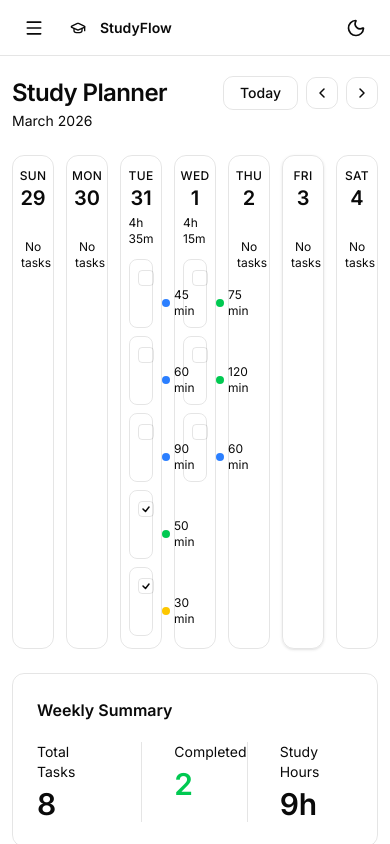
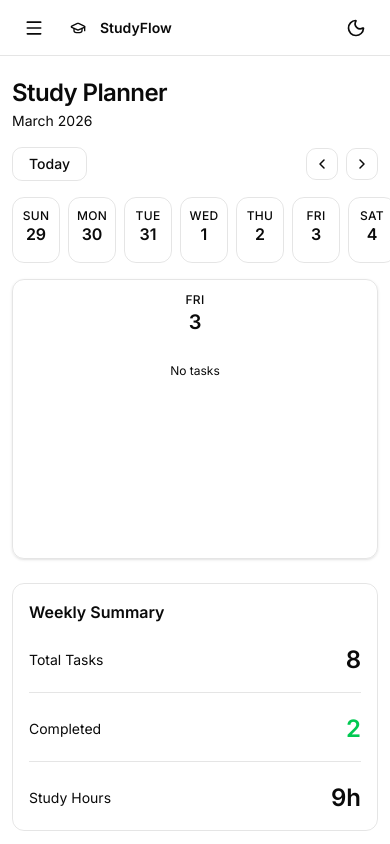
Before and after one commit to omar-z-z/StudyFlow, a Next.js app in the folder frontend/: page /planner in a window 390 px wide. Built offline with nearby package versions, Linux system fonts and the light colour scheme.

Commit message:
Refactor planner components: update task handling, improve mobile layout, and remove unused data

```diff
--- a/frontend/app/(root)/planner/page.tsx
+++ b/frontend/app/(root)/planner/page.tsx
@@ -10,10 +10,12 @@ const PlannerPage = () => {
     days,
     monthLabel,
     isCurrentWeek,
+    selectedDayIndex,
     totalTasks,
     completedTasks,
     studyMinutes,
     toggleTask,
+    selectDay,
     goToPrevWeek,
     goToNextWeek,
     goToToday,
@@ -21,7 +23,7 @@ const PlannerPage = () => {
 
   return (
     <div className="flex-1 min-h-screen bg-background px-8 py-8 pb-12 box-border max-md:px-4 max-md:py-5 max-sm:px-3">
-      {/* ── Page Header ── */}
+      {/* Page Header */}
       <PlannerHeader
         monthLabel={monthLabel}
         isCurrentWeek={isCurrentWeek}
@@ -30,10 +32,15 @@ const PlannerPage = () => {
         onToday={goToToday}
       />
 
-      {/* ── Weekly Calendar ── */}
-      <WeeklyCalendar days={days} onToggleTask={toggleTask} />
+      {/* Weekly Calendar */}
+      <WeeklyCalendar
+        days={days}
+        selectedDayIndex={selectedDayIndex}
+        onToggleTask={toggleTask}
+        onSelectDay={selectDay}
+      />
 
-      {/* ── Weekly Summary ── */}
+      {/* Weekly Summary */}
       <WeeklySummary
         totalTasks={totalTasks}
         completedTasks={completedTasks}
--- a/frontend/components/Planner/DayColumn.tsx
+++ b/frontend/components/Planner/DayColumn.tsx
@@ -1,24 +1,24 @@
-"use client";
-
 import { formatMinutes } from "@/lib/plannerUtils";
-import type { DayDescriptor } from "@/types/planner";
+import type { DayDescriptor } from "@/types/daydescriptor";
 import TaskCard from "./TaskCard";
 
 interface DayColumnProps {
   day: DayDescriptor;
-  onToggleTask: (id: number) => void;
+  onToggleTask: (id: string) => void;
+  /** When true (mobile single-day view), removes the fixed min-height constraint */
+  fullWidth?: boolean;
 }
 
-const DayColumn = ({ day, onToggleTask }: DayColumnProps) => {
+const DayColumn = ({ day, onToggleTask, fullWidth = false }: DayColumnProps) => {
   const { dayName, dayNumber, isToday, tasks } = day;
-  const totalMinutes = tasks.reduce((acc, t) => acc + t.duration, 0);
+  const totalMinutes = tasks.reduce((acc, t) => acc + t.estimatedTime, 0);
   const timeLabel = formatMinutes(totalMinutes);
 
   return (
     <div
-      className={`flex flex-col rounded-xl border min-h-[420px] transition-colors ${
+      className={`flex flex-col rounded-xl border transition-colors ${
         isToday ? "border-foreground shadow-sm" : "border-border"
-      }`}
+      } ${fullWidth ? "min-h-[280px]" : "min-h-[420px]"}`}
     >
       {/* Day header */}
       <div className="flex flex-col items-center py-3 px-2 gap-0.5">
--- /dev/null
+++ b/frontend/components/Planner/MobileDayStrip.tsx
@@ -0,0 +1,61 @@
+import type { DayDescriptor } from "@/types/daydescriptor";
+
+interface MobileDayStripProps {
+  days: DayDescriptor[];
+  selectedIndex: number;
+  onSelect: (index: number) => void;
+}
+
+const MobileDayStrip = ({
+  days,
+  selectedIndex,
+  onSelect,
+}: MobileDayStripProps) => {
+  return (
+    <div className="flex gap-2 overflow-x-auto pb-1 scrollbar-hide -mx-4 px-4 mt-4">
+      {days.map((day, index) => {
+        const isSelected = index === selectedIndex;
+        const hasTask = day.tasks.length > 0;
+
+        return (
+          <button
+            key={day.dateKey}
+            type="button"
+            onClick={() => onSelect(index)}
+            className={`
+              flex flex-col items-center gap-0.5 shrink-0 w-12 md:w-20 py-2.5 rounded-xl border transition-colors cursor-pointer
+              ${
+                isSelected
+                  ? "bg-primary border-primary text-primary-foreground"
+                  : day.isToday
+                  ? "border-foreground bg-background text-foreground"
+                  : "border-border bg-card text-foreground hover:bg-accent"
+              }
+            `}
+          >
+            <span
+              className={`text-xs font-medium uppercase tracking-wide ${
+                isSelected ? "text-primary-foreground/80" : "text-muted-foreground"
+              }`}
+            >
+              {day.dayName}
+            </span>
+            <span className="text-base font-semibold leading-none">
+              {day.dayNumber}
+            </span>
+            {/* Task count dot */}
+            {hasTask && (
+              <span
+                className={`w-1.5 h-1.5 rounded-full mt-0.5 ${
+                  isSelected ? "bg-primary-foreground/60" : "bg-muted-foreground/50"
+                }`}
+              />
+            )}
+          </button>
+        );
+      })}
+    </div>
+  );
+};
+
+export default MobileDayStrip;
--- a/frontend/components/Planner/PlannerHeader.tsx
+++ b/frontend/components/Planner/PlannerHeader.tsx
@@ -1,5 +1,3 @@
-"use client";
-
 interface PlannerHeaderProps {
   monthLabel: string;
   isCurrentWeek: boolean;
@@ -16,7 +14,7 @@ const PlannerHeader = ({
   onToday,
 }: PlannerHeaderProps) => {
   return (
-    <div className="flex items-start justify-between gap-4 flex-wrap">
+    <div className="flex items-start justify-between gap-4 flex-wrap max-sm:flex-col max-sm:items-stretch">
       {/* Left: title + month */}
       <div className="flex flex-col gap-0.5">
         <h1 className="text-2xl font-semibold text-foreground m-0 tracking-tight leading-snug">
@@ -26,7 +24,7 @@ const PlannerHeader = ({
       </div>
 
       {/* Right: navigation */}
-      <div className="flex items-center gap-2">
+      <div className="flex items-center gap-2 max-sm:justify-between">
         <button
           type="button"
           onClick={onToday}
@@ -40,6 +38,7 @@ const PlannerHeader = ({
           Today
         </button>
 
+        <div className="flex items-center gap-2 ml-auto">
           <button
             type="button"
             onClick={onPrev}
@@ -87,6 +86,7 @@ const PlannerHeader = ({
           </button>
         </div>
       </div>
+    </div>
   );
 };
 
--- a/frontend/components/Planner/TaskCard.tsx
+++ b/frontend/components/Planner/TaskCard.tsx
@@ -1,20 +1,12 @@
-"use client";
-
-import type { Task, TaskColor } from "@/types/planner";
-
-const DOT_COLOR: Record<TaskColor, string> = {
-  blue: "bg-blue-500",
-  green: "bg-green-500",
-  yellow: "bg-yellow-400",
-};
+import type { Task } from "@/types/task";
 
 interface TaskCardProps {
   task: Task;
-  onToggle: (id: number) => void;
+  onToggle: (id: string) => void;
 }
 
 const TaskCard = ({ task, onToggle }: TaskCardProps) => {
-  const { id, title, color, duration, completed } = task;
+  const { id, title, courseColor, estimatedTime, completed } = task;
 
   return (
     <div
@@ -30,7 +22,7 @@ const TaskCard = ({ task, onToggle }: TaskCardProps) => {
           onToggle(id);
         }}
         className={`
-          mt-0.5 flex-shrink-0 w-4 h-4 rounded border flex items-center justify-center transition-colors
+          mt-0.5 shrink-0 w-4 h-4 rounded border flex items-center justify-center transition-colors
           ${
             completed
               ? "bg-primary border-primary"
@@ -48,7 +40,7 @@ const TaskCard = ({ task, onToggle }: TaskCardProps) => {
           >
             <path
               d="M2 5l2.5 2.5L8 3"
-              stroke="currentColor"
+              stroke="var(--secondary)"
               strokeWidth="1.5"
               strokeLinecap="round"
               strokeLinejoin="round"
@@ -70,11 +62,10 @@ const TaskCard = ({ task, onToggle }: TaskCardProps) => {
         </p>
         <div className="flex items-center gap-1 mt-1">
           <span
-            className={`w-2 h-2 rounded-full flex-shrink-0 ${
-              DOT_COLOR[color] ?? "bg-muted"
-            }`}
+            className={`w-2 h-2 rounded-full shrink-0`}
+            style={{ backgroundColor: courseColor }}
           />
-          <span className="text-xs text-muted-foreground">{duration} min</span>
+          <span className="text-xs text-muted-foreground">{estimatedTime} min</span>
         </div>
       </div>
     </div>
--- a/frontend/components/Planner/WeeklyCalendar.tsx
+++ b/frontend/components/Planner/WeeklyCalendar.tsx
@@ -1,20 +1,49 @@
-"use client";
-
-import type { DayDescriptor } from "@/types/planner";
+import type { DayDescriptor } from "@/types/daydescriptor";
 import DayColumn from "./DayColumn";
+import MobileDayStrip from "./MobileDayStrip";
 
 interface WeeklyCalendarProps {
   days: DayDescriptor[];
-  onToggleTask: (id: number) => void;
+  selectedDayIndex: number;
+  onToggleTask: (id: string) => void;
+  onSelectDay: (index: number) => void;
 }
 
-const WeeklyCalendar = ({ days, onToggleTask }: WeeklyCalendarProps) => {
+const WeeklyCalendar = ({
+  days,
+  selectedDayIndex,
+  onToggleTask,
+  onSelectDay,
+}: WeeklyCalendarProps) => {
+  const selectedDay = days[selectedDayIndex] ?? days[0];
+
   return (
-    <div className="grid grid-cols-7 gap-3 mt-6">
-      {days.map((day) => (
-        <DayColumn key={day.dateKey} day={day} onToggleTask={onToggleTask} />
-      ))}
-    </div>
+    <>
+      {/* Mobile */}
+      <div className="lg:hidden">
+        <MobileDayStrip
+          days={days}
+          selectedIndex={selectedDayIndex}
+          onSelect={onSelectDay}
+        />
+        <div className="mt-3">
+          {selectedDay && (
+            <DayColumn
+              day={selectedDay}
+              onToggleTask={onToggleTask}
+              fullWidth
+            />
+          )}
+        </div>
+      </div>
+
+      {/* Desktop */}
+      <div className="hidden lg:grid lg:grid-cols-7 gap-3 mt-6">
+        {days.map((day) => (
+          <DayColumn key={day.dateKey} day={day} onToggleTask={onToggleTask} />
+        ))}
+      </div>
+    </>
   );
 };
 
--- a/frontend/components/Planner/WeeklySummary.tsx
+++ b/frontend/components/Planner/WeeklySummary.tsx
@@ -1,5 +1,3 @@
-"use client";
-
 interface StatCardProps {
   label: string;
   value: string | number;
@@ -33,12 +31,13 @@ const WeeklySummary = ({
   const studyHours = Math.round(studyMinutes / 60);
 
   return (
-    <div className="mt-6 rounded-xl border border-border bg-card p-6">
+    <div className="mt-6 rounded-xl border border-border bg-card p-6 max-sm:p-4">
       <h2 className="text-base font-semibold text-foreground mb-5">
         Weekly Summary
       </h2>
 
-      <div className="grid grid-cols-3 divide-x divide-border">
+      {/* Desktop: horizontal with dividers | Mobile: vertical stack */}
+      <div className="hidden sm:grid sm:grid-cols-3 sm:divide-x sm:divide-border">
         <div className="pr-8">
           <StatCard label="Total Tasks" value={totalTasks} />
         </div>
@@ -49,6 +48,27 @@ const WeeklySummary = ({
           <StatCard label="Study Hours" value={`${studyHours}h`} />
         </div>
       </div>
+
+      <div className="flex flex-col gap-5 sm:hidden">
+        <div className="flex justify-between items-center border-b border-border pb-4">
+          <span className="text-sm text-muted-foreground">Total Tasks</span>
+          <span className="text-2xl font-semibold text-foreground">
+            {totalTasks}
+          </span>
+        </div>
+        <div className="flex justify-between items-center border-b border-border pb-4">
+          <span className="text-sm text-muted-foreground">Completed</span>
+          <span className="text-2xl font-semibold text-green-500">
+            {completedTasks}
+          </span>
+        </div>
+        <div className="flex justify-between items-center">
+          <span className="text-sm text-muted-foreground">Study Hours</span>
+          <span className="text-2xl font-semibold text-foreground">
+            {studyHours}h
+          </span>
+        </div>
+      </div>
     </div>
   );
 };
--- a/frontend/hooks/usePlanner.tsx
+++ b/frontend/hooks/usePlanner.tsx
@@ -1,21 +1,25 @@
 import { useState } from "react";
 
-import { INITIAL_TASKS } from "@/lib/plannerData";
+// import { INITIAL_TASKS } from "@/lib/plannerData";
 import {
   generateWeekDays,
   getMonthLabel,
   getWeekStart,
 } from "@/lib/plannerUtils";
-import type { DayDescriptor, Task } from "@/types/planner";
+import type { DayDescriptor } from "@/types/daydescriptor";
+import { Task } from "@/types/task";
+import { tasks as dummyTasks } from "@/lib/dummy-data";
 
 interface UsePlannerReturn {
   days: DayDescriptor[];
   monthLabel: string;
   isCurrentWeek: boolean;
+  selectedDayIndex: number;
   totalTasks: number;
   completedTasks: number;
   studyMinutes: number;
-  toggleTask: (id: number) => void;
+  toggleTask: (id: string) => void;
+  selectDay: (index: number) => void;
   goToPrevWeek: () => void;
   goToNextWeek: () => void;
   goToToday: () => void;
@@ -25,7 +29,11 @@ export const usePlanner = (): UsePlannerReturn => {
   const today = new Date();
 
   const [weekOffset, setWeekOffset] = useState<number>(0);
-  const [tasks, setTasks] = useState<Task[]>(INITIAL_TASKS);
+  const [tasks, setTasks] = useState<Task[]>(dummyTasks);
+  // Default to today's weekday index (0=Sun…6=Sat) so mobile opens on today
+  const [selectedDayIndex, setSelectedDayIndex] = useState<number>(
+    today.getDay()
+  );
 
   const weekStart = getWeekStart(today, weekOffset);
   const days = generateWeekDays(weekStart, tasks, today);
@@ -35,26 +43,41 @@ export const usePlanner = (): UsePlannerReturn => {
   const weekTasks = days.flatMap((d) => d.tasks);
   const totalTasks = weekTasks.length;
   const completedTasks = weekTasks.filter((t) => t.completed).length;
-  const studyMinutes = weekTasks.reduce((acc, t) => acc + t.duration, 0);
+  const studyMinutes = weekTasks.reduce((acc, t) => acc + t.estimatedTime, 0);
 
-  const toggleTask = (id: number) => {
+  const toggleTask = (id: string) => {
     setTasks((prev) =>
       prev.map((t) => (t.id === id ? { ...t, completed: !t.completed } : t))
     );
   };
 
-  const goToPrevWeek = () => setWeekOffset((o) => o - 1);
-  const goToNextWeek = () => setWeekOffset((o) => o + 1);
-  const goToToday = () => setWeekOffset(0);
+  const selectDay = (index: number) => setSelectedDayIndex(index);
+
+  const goToPrevWeek = () => {
+    setWeekOffset((o) => o - 1);
+    setSelectedDayIndex(0);
+  };
+
+  const goToNextWeek = () => {
+    setWeekOffset((o) => o + 1);
+    setSelectedDayIndex(0);
+  };
+
+  const goToToday = () => {
+    setWeekOffset(0);
+    setSelectedDayIndex(today.getDay());
+  };
 
   return {
     days,
     monthLabel,
     isCurrentWeek,
+    selectedDayIndex,
     totalTasks,
     completedTasks,
     studyMinutes,
     toggleTask,
+    selectDay,
     goToPrevWeek,
     goToNextWeek,
     goToToday,
--- a/frontend/lib/plannerData.ts
+++ /dev/null
@@ -1,71 +0,0 @@
-import type { Task } from "@/types/planner";
-
-export const INITIAL_TASKS: Task[] = [
-  // Tuesday March 31
-  {
-    id: 1,
-    title: "Read Chapter 5",
-    color: "blue",
-    duration: 45,
-    completed: false,
-    dateKey: "2026-03-31",
-  },
-  {
-    id: 2,
-    title: "Watch Lecture Recording",
-    color: "blue",
-    duration: 60,
-    completed: false,
-    dateKey: "2026-03-31",
-  },
-  {
-    id: 3,
-    title: "Solve exercises",
-    color: "blue",
-    duration: 90,
-    completed: false,
-    dateKey: "2026-03-31",
-  },
-  {
-    id: 4,
-    title: "Read Chapter 3",
-    color: "green",
-    duration: 50,
-    completed: true,
-    dateKey: "2026-03-31",
-  },
-  {
-    id: 5,
-    title: "Review React Notes",
-    color: "yellow",
-    duration: 30,
-    completed: true,
-    dateKey: "2026-03-31",
-  },
-
-  // Wednesday April 1
-  {
-    id: 6,
-    title: "Watch Lecture",
-    color: "green",
-    duration: 75,
-    completed: false,
-    dateKey: "2026-04-01",
-  },
-  {
-    id: 7,
-    title: "Complete Lab 2",
-    color: "green",
-    duration: 120,
-    completed: false,
-    dateKey: "2026-04-01",
-  },
-  {
-    id: 8,
-    title: "Read Chapter 4",
-    color: "blue",
-    duration: 60,
-    completed: false,
-    dateKey: "2026-04-01",
-  },
-];
--- a/frontend/lib/plannerUtils.ts
+++ b/frontend/lib/plannerUtils.ts
@@ -1,4 +1,5 @@
-import type { DayDescriptor, Task } from "@/types/planner";
+import type { DayDescriptor } from "@/types/daydescriptor";
+import { Task } from "@/types/task";
 
 export const getWeekStart = (date: Date, weekOffset: number = 0): Date => {
   const d = new Date(date);
@@ -33,7 +34,7 @@ export const generateWeekDays = (
       dayName: date.toLocaleDateString("en-US", { weekday: "short" }),
       dayNumber: date.getDate(),
       isToday: dateKey === todayKey,
-      tasks: tasks.filter((t) => t.dateKey === dateKey),
+      tasks: tasks.filter((t) => t.date === dateKey),
     };
   });
 };
--- /dev/null
+++ b/frontend/types/daydescriptor.ts
@@ -0,0 +1,10 @@
+import { Task } from "./task";
+
+export interface DayDescriptor {
+  date: Date;
+  dateKey: string;
+  dayName: string;
+  dayNumber: number;
+  isToday: boolean;
+  tasks: Task[];
+}
--- a/frontend/types/planner.ts
+++ /dev/null
@@ -1,19 +0,0 @@
-export type TaskColor = "blue" | "green" | "yellow";
-
-export interface Task {
-  id: number;
-  title: string;
-  color: TaskColor;
-  duration: number; // in minutes
-  completed: boolean;
-  dateKey: string; // "YYYY-MM-DD"
-}
-
-export interface DayDescriptor {
-  date: Date;
-  dateKey: string;
-  dayName: string;
-  dayNumber: number;
-  isToday: boolean;
-  tasks: Task[];
-}
```
Lines whose indentation alone changed are shown as unchanged.
